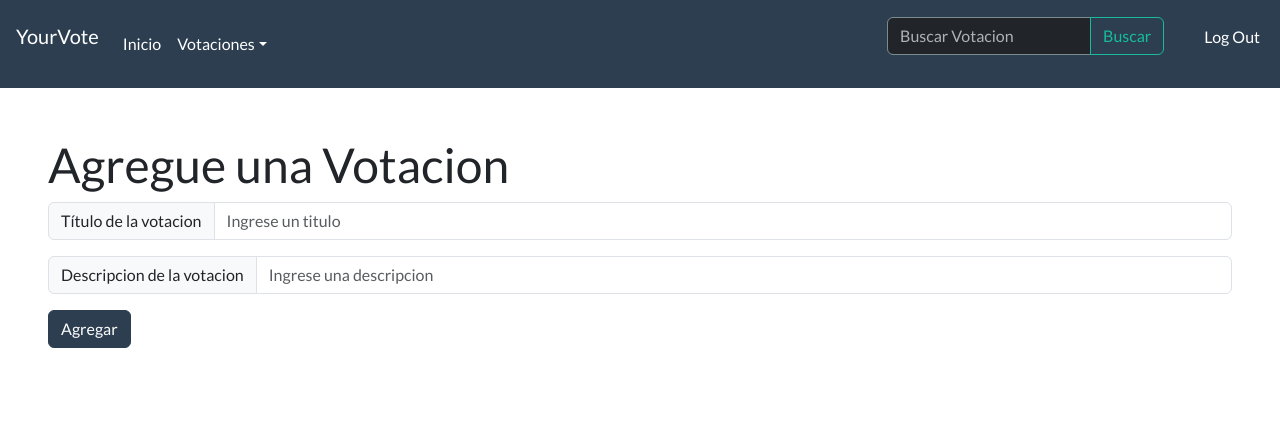
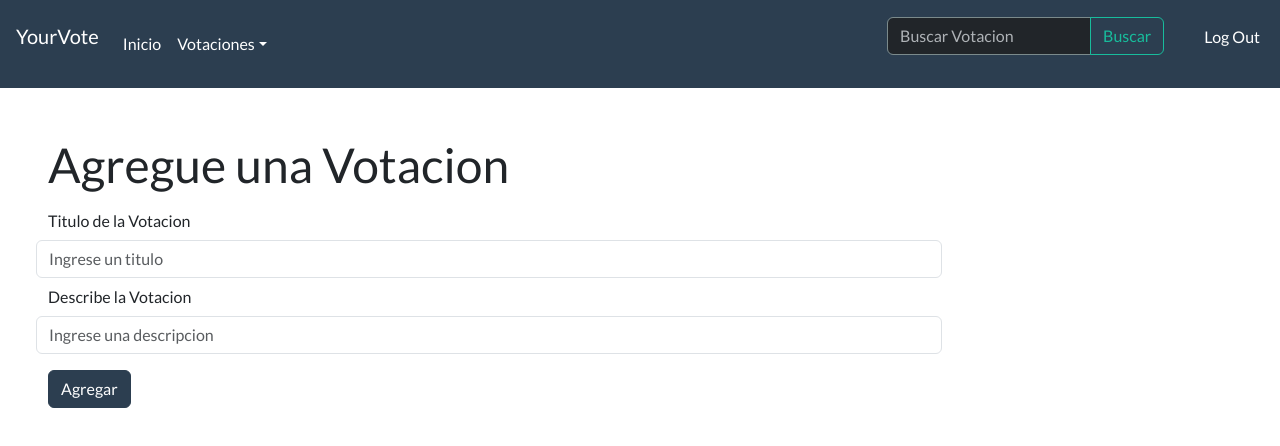
Before and after one commit to dbusnelli/your_vote, a React (Create React App) app: page / in a window 1280 px wide. Both pictures are taken after a click on the button "Crear Votacion". Shown: the top 446 px of the page. Built offline with nearby package versions, Linux system fonts and the light colour scheme; no server answers; the database is empty.

Commit message:
prettier alerts y cambios minusculos

```diff
--- a/package.json
+++ b/package.json
@@ -18,6 +18,7 @@
     "react-router": "^6.15.0",
     "react-router-dom": "^6.15.0",
     "react-scripts": "5.0.1",
+    "react-toastify": "^9.1.3",
     "redux": "^4.2.1",
     "sass": "^1.65.1",
     "web-vitals": "^2.1.4"
--- a/src/componentes/votaciones/VotacionDetalle.js
+++ b/src/componentes/votaciones/VotacionDetalle.js
@@ -6,6 +6,7 @@ import { obtenerItemsVotacionByIdVotacion, obtenerVotacionById } from "../../sup
 import { useParams } from "react-router";
 import VotacionItemModalAgregar from "./VotacionItemModalAgregar";
 import Modal from 'react-bootstrap/Modal';
+import { toast, ToastContainer } from "react-toastify";
 
 const Votacion = () => {
   const dispatch = useDispatch();
@@ -29,6 +30,19 @@ const Votacion = () => {
 
   const handleClose = () => setShow(false);
   const handleShow = () => setShow(true);
+
+  const onSuccess = () => {
+    toast.success('Item agregado!', {
+      position: "top-center",
+      autoClose: 2000,
+      hideProgressBar: false,
+      closeOnClick: true,
+      pauseOnHover: true,
+      draggable: true,
+      progress: undefined,
+      theme: "light",
+    });
+  }
 
   return (
     <>
@@ -69,12 +83,22 @@ const Votacion = () => {
           <Modal.Title>Item a Agregar</Modal.Title>
         </Modal.Header>
         <Modal.Body>
-          <VotacionItemModalAgregar handleClose={handleClose} modificarItemsVotacion={modificarItemsVotacion} id={id}/>
+          <VotacionItemModalAgregar handleClose={handleClose} modificarItemsVotacion={modificarItemsVotacion} id={id} onSuccess={onSuccess}/>
         </Modal.Body>
       </Modal>
+      <ToastContainer
+          position="top-center"
+          autoClose={5000}
+          hideProgressBar={false}
+          newestOnTop={false}
+          closeOnClick
+          rtl={false}
+          pauseOnFocusLoss
+          draggable
+          pauseOnHover
+          theme="light"
+        />
     </>
-
-
   );
 };
 
--- a/src/componentes/votaciones/VotacionItemModalAgregar.js
+++ b/src/componentes/votaciones/VotacionItemModalAgregar.js
@@ -1,5 +1,8 @@
 import { useState } from "react";
 import { addItemVotacion } from "../../supabase/Crud";
+
+
+import 'react-toastify/dist/ReactToastify.css';
 
 const VotacionItemModalAgregar= (props) => {
 
@@ -10,20 +13,16 @@ const VotacionItemModalAgregar= (props) => {
 
     const handleClickAgregar = async (e) => {
       e.preventDefault();
-      validarDatos();
-    };
-
-    const successValidar = async() => {
-
+      if(validarDatos()){
         setButtonDisabled(true);
         let data = {
           idVotacion: idVotacion,
           nombre: nombre,
         };
-
         await addItemVotacion(data, props.modificarItemsVotacion);
         props.handleClose();
-
+        props.onSuccess();
+      }
     };
 
     const close = (e) => {
@@ -32,40 +31,55 @@ const VotacionItemModalAgregar= (props) => {
     }
 
     const validarDatos = () => {
+        let valido = true;
         if(!nombre || nombre === ""){
             setErrorNombre("El nombre no puede quedar vacio");
+            valido = false;
         }else{
             setErrorNombre(null);
-            successValidar();
         }
+        return valido;
     }
 
     return (
       <>
-
         <form>
           <fieldset>
             <legend>Item a Agregar</legend>
             <div className="form-group row">
-              <label for="nombreItem" className="col-form-label">
+              <label htmlFor="nombreItem" className="col-form-label">
                 Nombre del item
               </label>
               <div className="ms-2 w-75">
-              <input type="text" className={errorNombre ? "form-control is-invalid" : "form-control"} id="nombreItem" value={nombre} onChange={(e) => setnombre(e.target.value)}/>
-                {errorNombre ? <div class="invalid-feedback">{errorNombre}</div> : null}
+                <input
+                  type="text"
+                  className={
+                    errorNombre ? "form-control is-invalid" : "form-control"
+                  }
+                  id="nombreItem"
+                  value={nombre}
+                  onChange={(e) => setnombre(e.target.value)}
+                />
+                {errorNombre ? (
+                  <div class="invalid-feedback">{errorNombre}</div>
+                ) : null}
               </div>
             </div>
 
             <div className="mt-5">
-            <button type="submit" className="btn btn-primary" onClick={handleClickAgregar} disabled={buttonDisabled}>
-              Agregar
-            </button>
+              <button
+                type="submit"
+                className="btn btn-primary"
+                onClick={handleClickAgregar}
+                disabled={buttonDisabled}
+              >
+                Agregar
+              </button>
 
-            <button className="btn btn-secondary ms-1" onClick={close}>
-              Cancelar
-            </button>
+              <button className="btn btn-secondary ms-1" onClick={close}>
+                Cancelar
+              </button>
             </div>
-
           </fieldset>
         </form>
       </>
--- a/src/componentes/votaciones/VotacionesForm.js
+++ b/src/componentes/votaciones/VotacionesForm.js
@@ -6,7 +6,9 @@ import { PATH_MIS_VOTACIONES } from "../../utils/constants";
 
 const VotacionesForm = () => {
   const [titulo, setTitulo] = useState("");
+  const [errorTitulo, setErrorTitulo] = useState(null);
   const [descripcion, setDescripcion] = useState("");
+  const [errorDescripcion, setErrorDescripcion] = useState(false);
   const navigate = useNavigate();
 
   const handleSubmit = (e) => {
@@ -18,62 +20,80 @@ const VotacionesForm = () => {
         descripcion: descripcion,
       };
       addVotacionOnSupabase(newVotacion);
-
       navigate(PATH_MIS_VOTACIONES);
     }
   };
 
   const validarCampos = () => {
-    if (titulo == "") {
-      alert("El titulo no puede quedar vacio");
-      return false;
+    let valido = true;
+    if (!titulo || titulo == "") {
+      setErrorTitulo("El titulo no puede quedar vacio")
+      valido = false;
+    }else{
+      setErrorTitulo(null);
     }
-    if (descripcion == "") {
-      alert("La descripcion no puede quedar vacia");
-      return false;
+    if (!descripcion || descripcion == "") {
+      setErrorDescripcion("La descripcion no puede quedar vacia");
+      valido = false;
+    }else{
+      setErrorDescripcion(null)
     }
-    return true;
+    return valido;
   };
 
+
+
   return (
-    <>
+    <div className="w-75">
       <p className="h1">Agregue una Votacion</p>
-      <div className="input-group mb-3">
-        <span className="input-group-text" id="basic-addon1">
-          Título de la votacion
-        </span>
+      <div className="form-group row">
+        <label htmlFor="tituloVotacion" className="col-form-label">
+          Titulo de la Votacion
+        </label>
         <input
           type="text"
-          className="form-control"
+          className={errorTitulo ? "form-control is-invalid" : "form-control"}
           placeholder="Ingrese un titulo"
           aria-label="Titulo"
           aria-describedby="basic-addon1"
           onChange={(e) => setTitulo(e.target.value)}
           value={titulo}
+          id="tituloVotacion"
         ></input>
+        {errorTitulo ? <div class="invalid-feedback">{errorTitulo}</div> : null}
       </div>
-      <div className="input-group mb-3">
-        <span className="input-group-text" id="basic-addon1">
-          Descripcion de la votacion
-        </span>
+      <div className="form-group row">
+        <label htmlFor="descripcionVotacion" className="col-form-label">
+          Describe la Votacion
+        </label>
         <input
           type="text"
-          className="form-control"
+          className={
+            errorDescripcion ? "form-control is-invalid" : "form-control"
+          }
           placeholder="Ingrese una descripcion"
           aria-label="Descripcion"
           aria-describedby="basic-addon1"
           onChange={(e) => setDescripcion(e.target.value)}
           value={descripcion}
+          id="descripcionVotacion"
         ></input>
+        {errorDescripcion ? (
+          <div class="invalid-feedback">{errorDescripcion}</div>
+        ) : null}
       </div>
-      <div className="row justify-content-start">
+      <div className="row justify-content-start mt-3">
         <div className="col-4">
-          <button type="button" className="btn btn-primary" onClick={handleSubmit}>
+          <button
+            type="button"
+            className="btn btn-primary"
+            onClick={handleSubmit}
+          >
             Agregar
           </button>
         </div>
       </div>
-    </>
+    </div>
   );
 };
 
--- a/src/supabase/Crud.js
+++ b/src/supabase/Crud.js
@@ -2,7 +2,7 @@ import { supabase } from "./Config";
 import { SUPABASE_VOTACIONES_COLLECTION, SUPABASE_ITEMS_VOTACIONES_COLLECTION} from "../utils/constants";
 
 export const fetchVotaciones = async (modificarVotaciones) => {
-  let result = await supabase.from(SUPABASE_VOTACIONES_COLLECTION).select("*");
+  let result = await supabase.from(SUPABASE_VOTACIONES_COLLECTION).select("*").order('created_at', { ascending: false });
   modificarVotaciones(result.data);
 };
 
```
Also changed, not shown: 1 other file (tests, documents, lock files or other folders).
